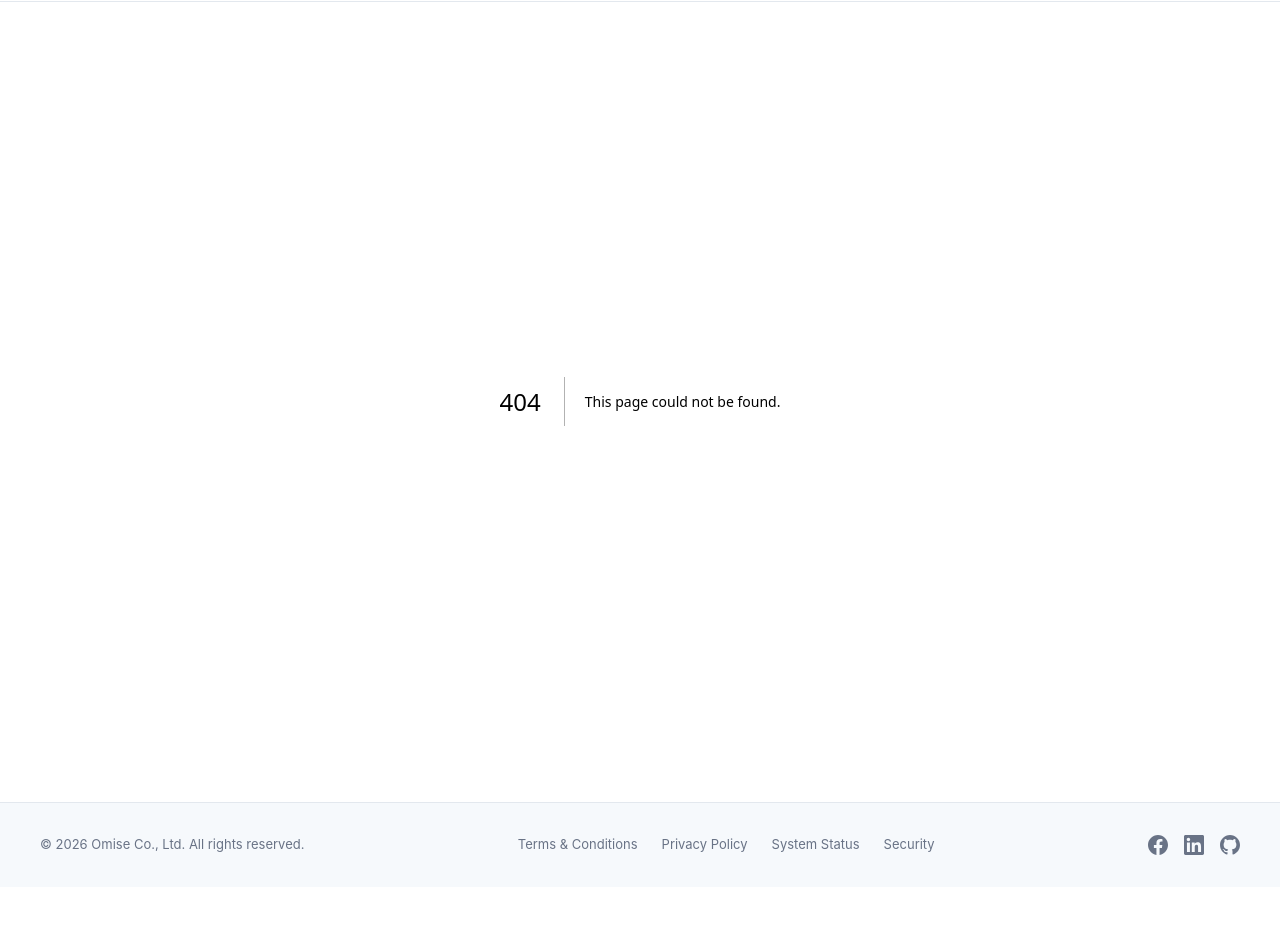
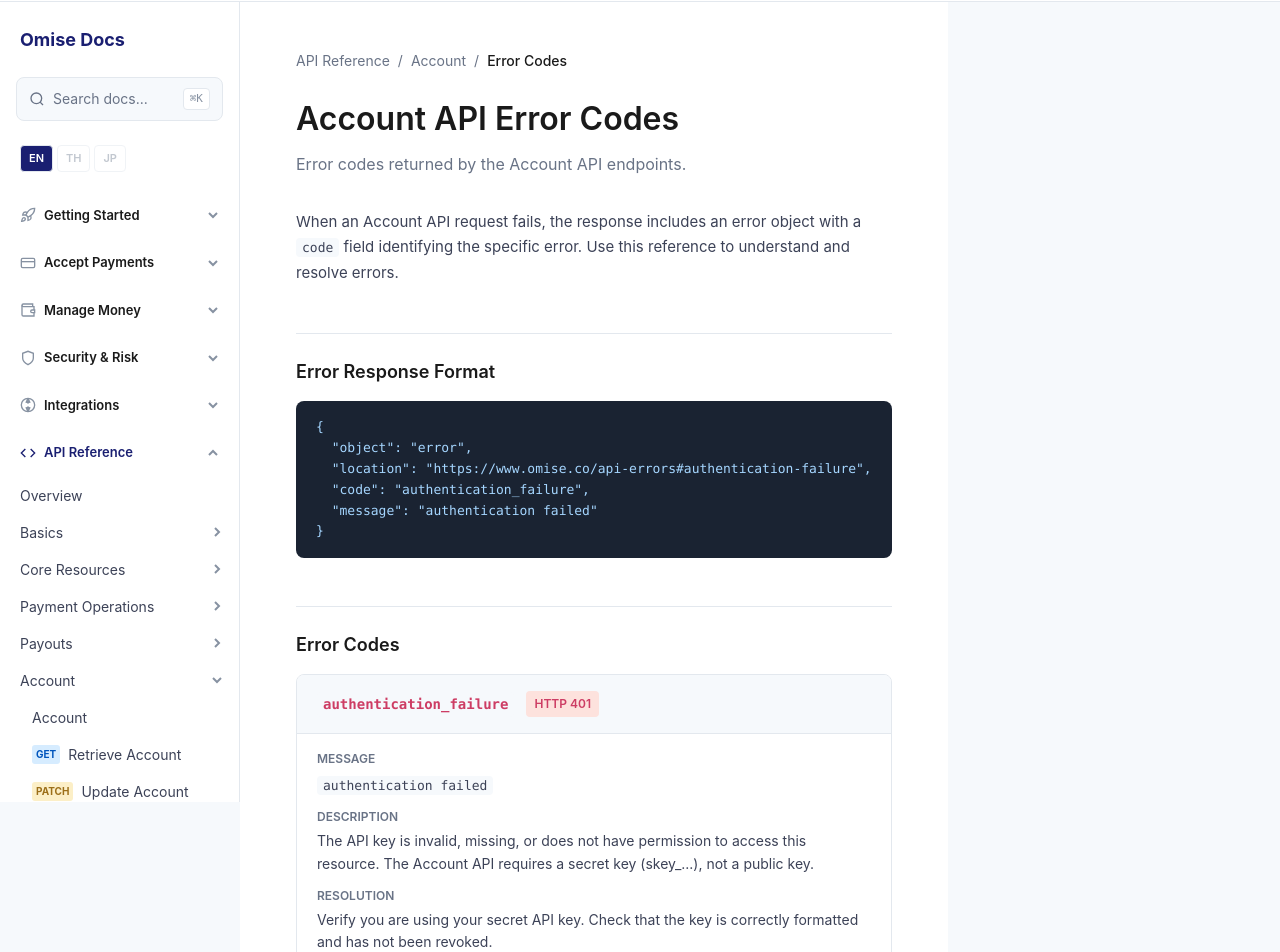
Before and after one commit to muthuswamyopn/omise-docs, a Next.js app: page /api-reference/account/errors in a window 1280 px wide. Before the commit this address had no page. Shown: the part 59-1011 px from the top of the page. Before the commit the page ends 946 px from the top, so only its background shows below. Built offline with nearby package versions, Linux system fonts and the light colour scheme.

Commit message:
Add Account API error codes page

```diff
--- /dev/null
+++ b/app/api-reference/account/errors/page.tsx
@@ -0,0 +1,169 @@
+'use client';
+
+import Link from 'next/link';
+import SidebarNew from '../../../components/SidebarNew';
+
+const errorCodes = [
+  {
+    code: 'authentication_failure',
+    httpStatus: 401,
+    message: 'authentication failed',
+    description: 'The API key is invalid, missing, or does not have permission to access this resource. The Account API requires a secret key (skey_...), not a public key.',
+    resolution: 'Verify you are using your secret API key. Check that the key is correctly formatted and has not been revoked.',
+  },
+  {
+    code: 'bad_request',
+    httpStatus: 400,
+    message: 'webhook endpoint is invalid',
+    description: 'The webhook_uri parameter contains an invalid URL. The URL must be a valid HTTPS endpoint.',
+    resolution: 'Ensure the webhook_uri is a properly formatted HTTPS URL (e.g., https://example.com/webhooks). HTTP URLs are not allowed for security reasons.',
+  },
+  {
+    code: 'invalid_account',
+    httpStatus: 400,
+    message: 'account is invalid',
+    description: 'The account associated with this API key is in an invalid state or has been suspended.',
+    resolution: 'Contact Omise support to verify your account status and resolve any issues.',
+  },
+];
+
+export default function AccountErrorsPage() {
+  return (
+    <div className="docs-layout">
+      <SidebarNew />
+
+      <main className="content">
+        {/* Breadcrumb */}
+        <div style={{ display: 'flex', alignItems: 'center', gap: '8px', marginBottom: '24px', fontSize: '14px' }}>
+          <Link href="/api-reference" style={{ color: '#697386', textDecoration: 'none' }}>API Reference</Link>
+          <span style={{ color: '#697386' }}>/</span>
+          <Link href="/api-reference/account" style={{ color: '#697386', textDecoration: 'none' }}>Account</Link>
+          <span style={{ color: '#697386' }}>/</span>
+          <span style={{ color: '#1a1a1a', fontWeight: 500 }}>Error Codes</span>
+        </div>
+
+        <h1>Account API Error Codes</h1>
+        <p className="subtitle">
+          Error codes returned by the Account API endpoints.
+        </p>
+
+        <p style={{ fontSize: '15px', color: '#3c4257', lineHeight: 1.7, marginBottom: '32px' }}>
+          When an Account API request fails, the response includes an error object with a <code style={{ background: '#f6f9fc', padding: '2px 6px', borderRadius: '4px', fontSize: '13px' }}>code</code> field
+          identifying the specific error. Use this reference to understand and resolve errors.
+        </p>
+
+        {/* Error Response Format */}
+        <h2>Error Response Format</h2>
+        <pre style={{
+          background: '#1a2332',
+          borderRadius: '8px',
+          padding: '16px 20px',
+          overflow: 'auto',
+          fontFamily: "'SF Mono', Monaco, monospace",
+          fontSize: '13px',
+          lineHeight: 1.6,
+          color: '#a5d6ff',
+          marginBottom: '32px',
+        }}>
+{`{
+  "object": "error",
+  "location": "https://www.omise.co/api-errors#authentication-failure",
+  "code": "authentication_failure",
+  "message": "authentication failed"
+}`}
+        </pre>
+
+        {/* Error Codes Table */}
+        <h2>Error Codes</h2>
+        <div style={{ display: 'flex', flexDirection: 'column', gap: '16px' }}>
+          {errorCodes.map((error) => (
+            <div
+              key={error.code}
+              style={{
+                border: '1px solid #e3e8ee',
+                borderRadius: '8px',
+                overflow: 'hidden',
+              }}
+            >
+              <div style={{
+                display: 'flex',
+                alignItems: 'center',
+                gap: '12px',
+                padding: '16px 20px',
+                background: '#f6f9fc',
+                borderBottom: '1px solid #e3e8ee',
+              }}>
+                <code style={{
+                  fontFamily: "'SF Mono', Monaco, monospace",
+                  fontSize: '14px',
+                  fontWeight: 600,
+                  color: '#cd3d64',
+                }}>
+                  {error.code}
+                </code>
+                <span style={{
+                  fontSize: '12px',
+                  fontWeight: 600,
+                  padding: '4px 8px',
+                  borderRadius: '4px',
+                  background: '#fde2dd',
+                  color: '#cd3d64',
+                }}>
+                  HTTP {error.httpStatus}
+                </span>
+              </div>
+              <div style={{ padding: '16px 20px' }}>
+                <div style={{ marginBottom: '12px' }}>
+                  <div style={{ fontSize: '12px', fontWeight: 600, color: '#697386', marginBottom: '4px', textTransform: 'uppercase' }}>
+                    Message
+                  </div>
+                  <code style={{
+                    fontFamily: "'SF Mono', Monaco, monospace",
+                    fontSize: '13px',
+                    color: '#3c4257',
+                  }}>
+                    {error.message}
+                  </code>
+                </div>
+                <div style={{ marginBottom: '12px' }}>
+                  <div style={{ fontSize: '12px', fontWeight: 600, color: '#697386', marginBottom: '4px', textTransform: 'uppercase' }}>
+                    Description
+                  </div>
+                  <p style={{ fontSize: '14px', color: '#3c4257', margin: 0, lineHeight: 1.6 }}>
+                    {error.description}
+                  </p>
+                </div>
+                <div>
+                  <div style={{ fontSize: '12px', fontWeight: 600, color: '#697386', marginBottom: '4px', textTransform: 'uppercase' }}>
+                    Resolution
+                  </div>
+                  <p style={{ fontSize: '14px', color: '#3c4257', margin: 0, lineHeight: 1.6 }}>
+                    {error.resolution}
+                  </p>
+                </div>
+              </div>
+            </div>
+          ))}
+        </div>
+
+        {/* Authentication Note */}
+        <div style={{ marginTop: '32px', padding: '16px 20px', background: '#fff', border: '1px solid #e3e8ee', borderLeft: '4px solid #1A1F71', borderRadius: '8px' }}>
+          <p style={{ fontSize: '14px', color: '#3c4257', margin: 0, lineHeight: 1.6 }}>
+            <strong>Important:</strong> The Account API requires authentication with your <strong>secret key</strong> (skey_...).
+            Using a public key (pkey_...) will result in an <code style={{ background: '#f6f9fc', padding: '1px 4px', borderRadius: '3px', fontSize: '12px' }}>authentication_failure</code> error.
+          </p>
+        </div>
+
+        {/* Navigation */}
+        <div style={{ marginTop: '48px', display: 'flex', justifyContent: 'space-between', paddingTop: '24px', borderTop: '1px solid #e3e8ee' }}>
+          <Link href="/api-reference/account/update" style={{ color: '#1A1F71', textDecoration: 'none', fontSize: '14px' }}>
+            ← Update Account
+          </Link>
+          <Link href="/api-reference/account" style={{ color: '#1A1F71', textDecoration: 'none', fontSize: '14px' }}>
+            Account Overview →
+          </Link>
+        </div>
+      </main>
+    </div>
+  );
+}
--- a/app/api-reference/account/page.tsx
+++ b/app/api-reference/account/page.tsx
@@ -29,6 +29,14 @@ export default function AccountOverviewPage() {
           Use the Account API to retrieve your account details, update webhook settings, configure chain integration,
           and manage other account-level settings. Both test and live keys return the same account information.
         </p>
+
+        {/* Error Handling Reference */}
+        <div style={{ background: '#fef3c7', border: '1px solid #f59e0b', borderRadius: '8px', padding: '16px 20px', marginBottom: '32px' }}>
+          <div style={{ fontSize: '14px', color: '#78350f', lineHeight: 1.6 }}>
+            <strong style={{ color: '#92400e' }}>Error Handling:</strong> When an account operation fails, the API returns a specific error code.
+            See <Link href="/api-reference/account/errors" style={{ color: '#1A1F71', fontWeight: 600 }}>Account API Error Codes</Link> for a complete reference of all error codes, their meanings, and resolution steps.
+          </div>
+        </div>
 
         {/* Related APIs */}
         <div style={{ background: '#f6f9fc', border: '1px solid #e3e8ee', borderRadius: '8px', padding: '20px', marginBottom: '32px' }}>
--- a/app/lib/navigation.ts
+++ b/app/lib/navigation.ts
@@ -276,10 +276,11 @@ export const navigation: NavigationSection[] = [
           { name: lc('Account', 'Account', 'Account'), href: '/api-reference/account' },
           { name: lc('Retrieve Account', 'ดึงข้อมูลบัญชี', 'アカウントを取得'), href: '/api-reference/account/retrieve', method: 'GET' as const },
           { name: lc('Update Account', 'อัปเดตบัญชี', 'アカウントを更新'), href: '/api-reference/account/update', method: 'PATCH' as const },
-          { name: lc('Balance', 'Balance', 'Balance'), href: '/api-reference/balance' },
-          { name: lc('Capabilities', 'Capabilities', 'Capability'), href: '/api-reference/capabilities' },
+          { name: lc('Error Codes', 'รหัสข้อผิดพลาด', 'エラーコード'), href: '/api-reference/account/errors' },
         ],
       },
+      { name: lc('Balance', 'Balance', 'Balance'), href: '/api-reference/balance' },
+      { name: lc('Capabilities', 'Capabilities', 'Capability'), href: '/api-reference/capabilities' },
       {
         name: lc('Scheduling', 'การตั้งเวลา', 'スケジューリング'),
         href: '/api-reference/schedules',
```
